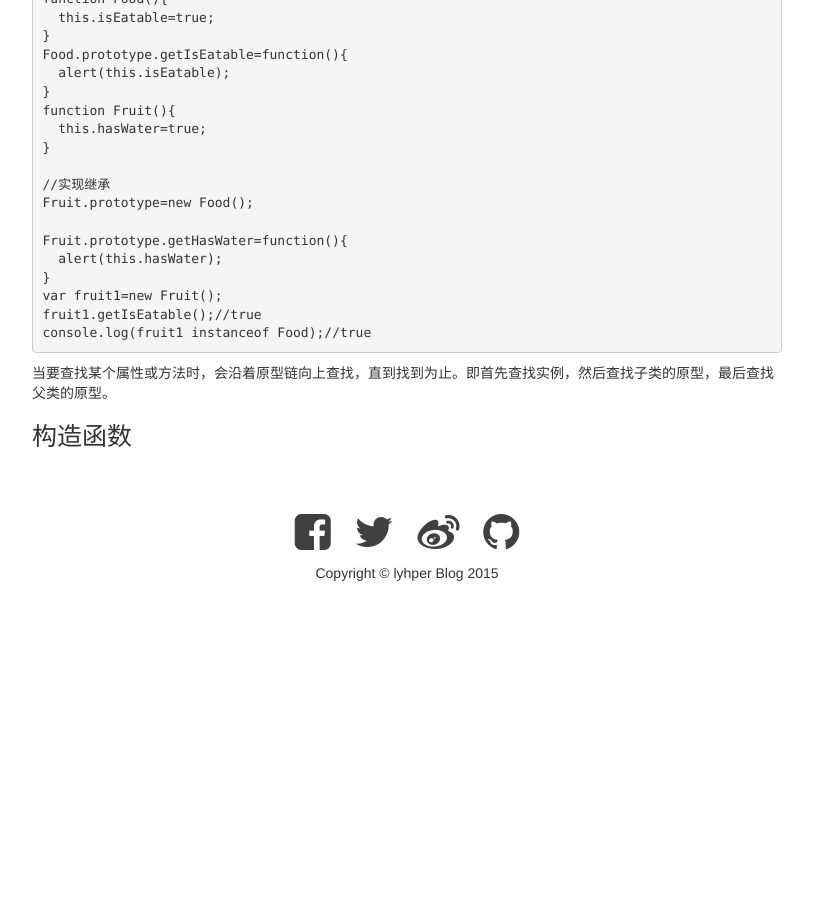
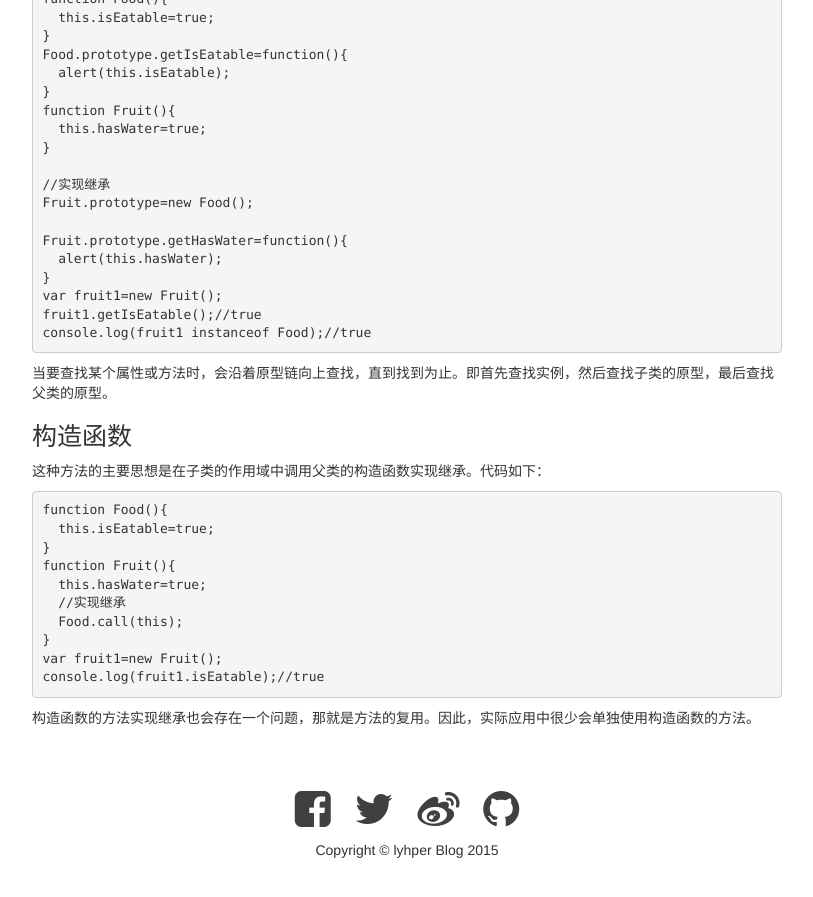
Before and after one commit to lyhper/lyhper.github.io, a Jekyll site: the page built from _posts/2015-08-08-JavaScript-inheritance.markdown, in a window 1280 px wide and 900 px high, scrolled down 599 px. Shown: the top 897 px of the window, without its empty margins (233-1046 px from the left). Built offline with Jekyll 4.4.1, drawn with Linux system fonts in a browser that asks for light colours; before the commit the page ends 1222 px from its top, so only the background shows below that.

Commit message:
modify post

```diff
--- a/_posts/2015-08-08-JavaScript-inheritance.markdown
+++ b/_posts/2015-08-08-JavaScript-inheritance.markdown
@@ -37,3 +37,20 @@ console.log(fruit1 instanceof Food);//true
 当要查找某个属性或方法时，会沿着原型链向上查找，直到找到为止。即首先查找实例，然后查找子类的原型，最后查找父类的原型。
 
 ##构造函数
+
+这种方法的主要思想是在子类的作用域中调用父类的构造函数实现继承。代码如下：
+
+{% highlight ruby %}
+function Food(){
+  this.isEatable=true;
+}
+function Fruit(){
+  this.hasWater=true;
+  //实现继承
+  Food.call(this);
+}
+var fruit1=new Fruit();
+console.log(fruit1.isEatable);//true
+{% endhighlight %}
+
+构造函数的方法实现继承也会存在一个问题，那就是方法的复用。因此，实际应用中很少会单独使用构造函数的方法。
```
